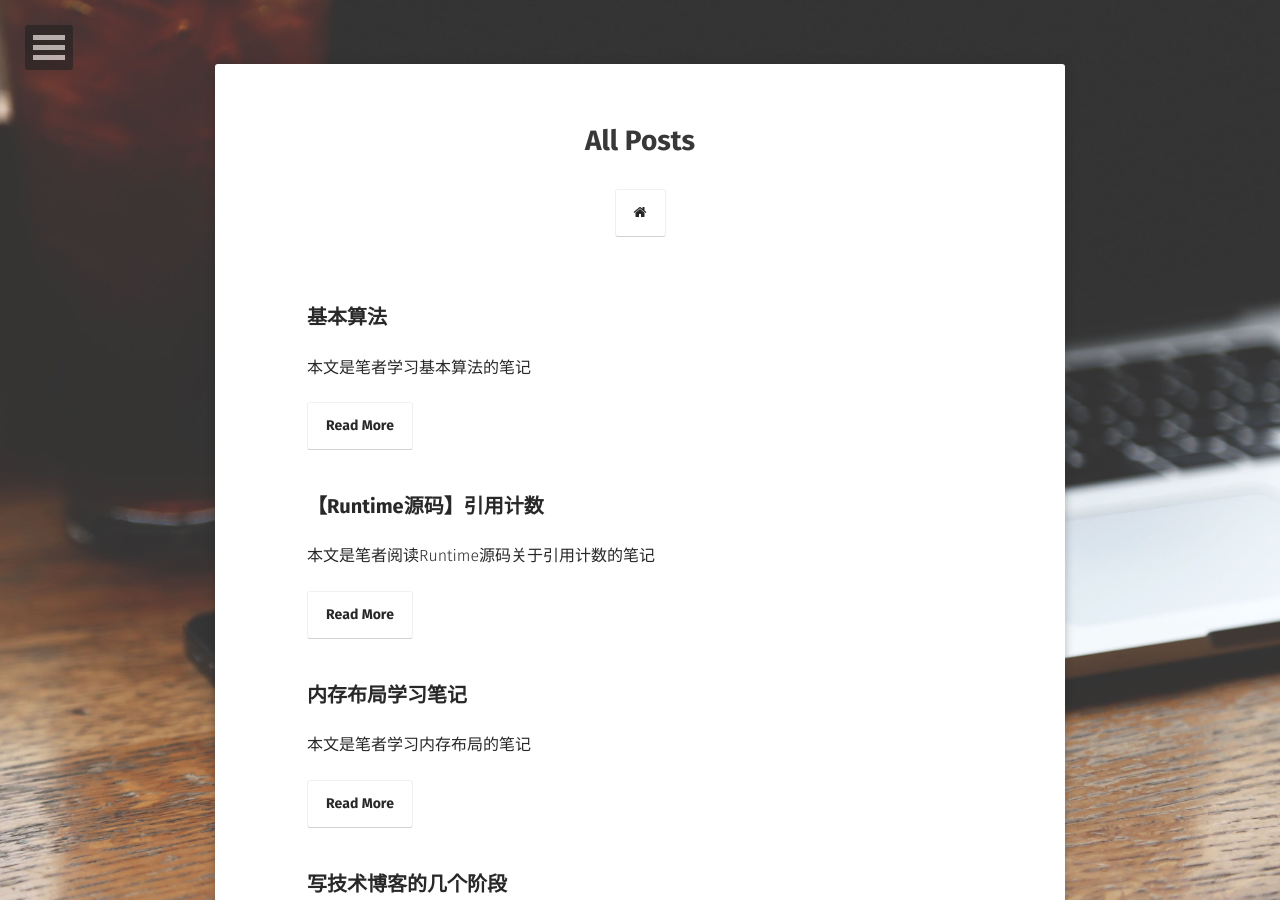
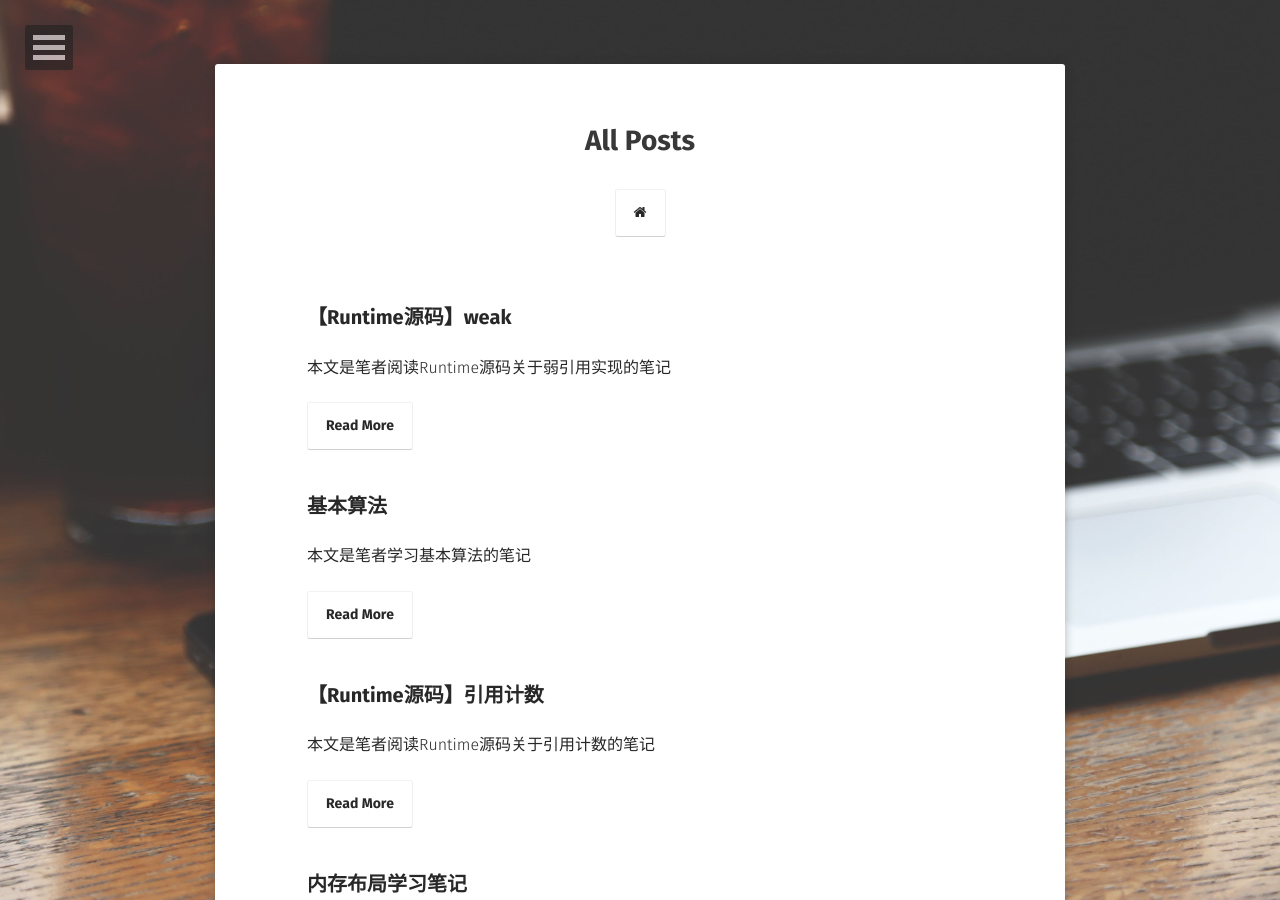
Before and after one commit to longjianjiang/longjianjiang.github.io, a Jekyll site: the page built from posts/index.md, in a window 1280 px wide and 900 px high. Built offline with Jekyll 4.4.1, drawn with Linux system fonts in a browser that asks for light colours; some web fonts are replaced; some of the changed lines change nothing that is shown.

Commit message:
Update(auto commit)

```diff
--- a/_posts/2018-12-20-runtime-source-code-start.md
+++ b/_posts/2018-12-20-runtime-source-code-start.md
@@ -55,6 +55,8 @@ Runtime的源码就比较多了，而且关于Runtime源码的文章也很多，
 - 类的load方法 和 initialize方法
 
 - 引用计数
+- weak
+- autorelease
 
 ## 最后
 
--- a/_posts/2019-03-22-memory-management.md
+++ b/_posts/2019-03-22-memory-management.md
@@ -90,7 +90,7 @@ comments: true
 
 ## iOS中的内存管理
 
-iOS之前是MRC也就是之前说的引用计数，后面到了ARC其实还是引用计数，只是我们不需要再去写操作引用计数的方法，由编译器帮我们处理了。
+iOS之前是MRC也就是之前说的引用计数，后面到了ARC其实还是引用计数，只是我们不需要再去写操作引用计数的方法，由编译器帮我们处理了。OC中的引用计数的实现参考[这里](http://www.longjianjiang.com/runtime-source-code-reference-counting/)。
 
 ### MRC
 
--- /dev/null
+++ b/_posts/2019-04-12-runtime-source-code-weak.md
@@ -0,0 +1,39 @@
+---
+layout: post
+title:  "【Runtime源码】weak"
+date:   2019-04-12
+excerpt:  "本文是笔者阅读Runtime源码关于弱引用实现的笔记"
+tag:
+- Runtime
+comments: true
+---
+
+> 本文笔者根据 Runtime 750 源码分析弱引用的实现。
+
+之前笔者在[内存管理](http://www.longjianjiang.com/memory-management/)中提到了OC中使用`__weak`修饰符来打破循环引用，使用该修饰不会影响对象的引用计数，也就是赋值给弱引用的时候不会去调用`retain`方法。
+
+## 开始
+
+这里笔者先提出几个疑问：
+
+1.这里的弱引用不持有是什么意思？
+2.所谓强引用持有又是什么意思？
+~~3.一个类里面的成员不都应该是属于该类吗？也就是持有所有成员。~~
+
+其实不知道大家有没有发现，之前手动引用计数时期，并没有weak的概念，为什么呢？因为那个时候需要我们自己去写引用计数的方法，所有的一切都交给程序员去控制。而自动引用计数到来之时，之前的那些控制引用计数的方法，由编译器在合适的地方进行插入。那编译器是如何知道在哪里进行插入呢？所以此时有了所谓强引用的概念，默认对象都是强引用。
+
+{% highlight objc %}
+id obj = [NSObject new];
+id sobj = obj;
+id __weak wobj = obj;
+{% endhighlight %}
+
+当将一个对象赋值给另一个对象的时候，编译器发现`sobj`是强引用，此时会调用`objc_retain`将`obj`的引用计数加1。编译器发现`wobj`是一个弱引用，此时并不会调用`objc_retain`将`obj`的引用计数加1。
+
+所以所谓强引用和弱引用的区别就在于是否影响对象的引用计数，他们都是指向同一块堆内存，因为使用引用计数的内存管理方式，防止循环引用而出现的一个解决方案而已。
+
+所以所谓的持有其实可以理解为是否引用对象的引用计数。类中成员是否用`__strong`,`__weak`修饰还是一样的道理，当另一个对象`o`用来赋值给类中成员时，如果是强引用则会影响`o`的引用计数，弱引用则不会。这也就是View的delegate属性都设置为`__weak`的原因，如果设置为`__strong`，控制器持有View，而View的delegate会用控制器来赋值，所以View就影响了控制器的引用计数，从而导致了控制器不能释放。
+
+下面来看runtime中如何来记录弱引用关系的，以及如何实现当对象销毁时，对应的弱引用被置为`nil`的。
+
+##
```
